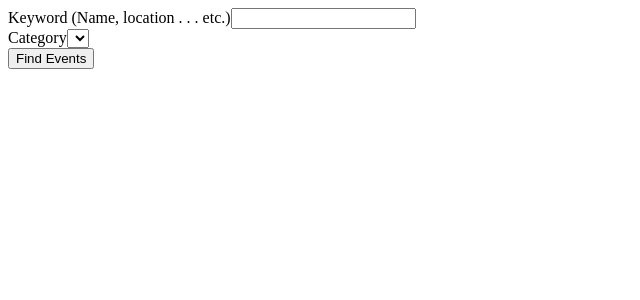
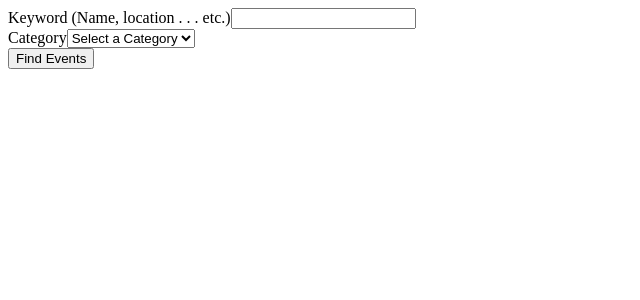
Before and after one commit to sgibson47/find-some-fun, a React (Create React App) app in the folder client/: page / in a window 1280 px wide. Shown: the top 300 px of the page, without its empty margins (0-640 px from the left). Built offline with nearby package versions, Linux system fonts and the light colour scheme; no server answers.

Commit message:
add starter option with empty value

```diff
--- a/client/src/components/Form.js
+++ b/client/src/components/Form.js
@@ -101,7 +101,7 @@ class Form extends Component {
                 value={this.state.category}
                 onChange={this.handleCategoryChange}
             >
-
+              <option value="">Select a Category</option>
             </select>
           </label>
           <br/>
```
